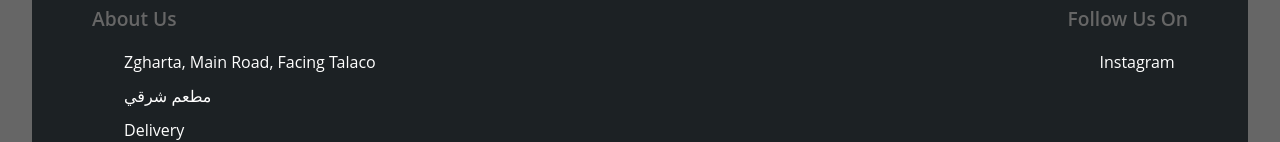
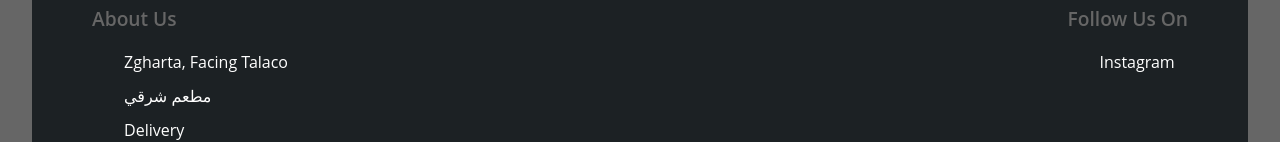
Before and after one commit to PMenu/jalsetalsayad, a plain HTML site: page index.html in a window 1280 px wide. Shown: the part 928-1070 px from the top of the page. Drawn offline with Linux system fonts and the light colour scheme.

Commit message:
Update index.html

```diff
--- a/index.html
+++ b/index.html
@@ -49,7 +49,7 @@
       <div class="footer-col">
         <h4>About Us</h4>
         <ul class="Info">
-          <li>Zgharta, Main Road, Facing Talaco</li>
+          <li>Zgharta, Facing Talaco</li>
           <li>مطعم شرقي</li>
           <li>Delivery</li>
           <!-- <li>From 10AM - 1AM</li> -->
```
